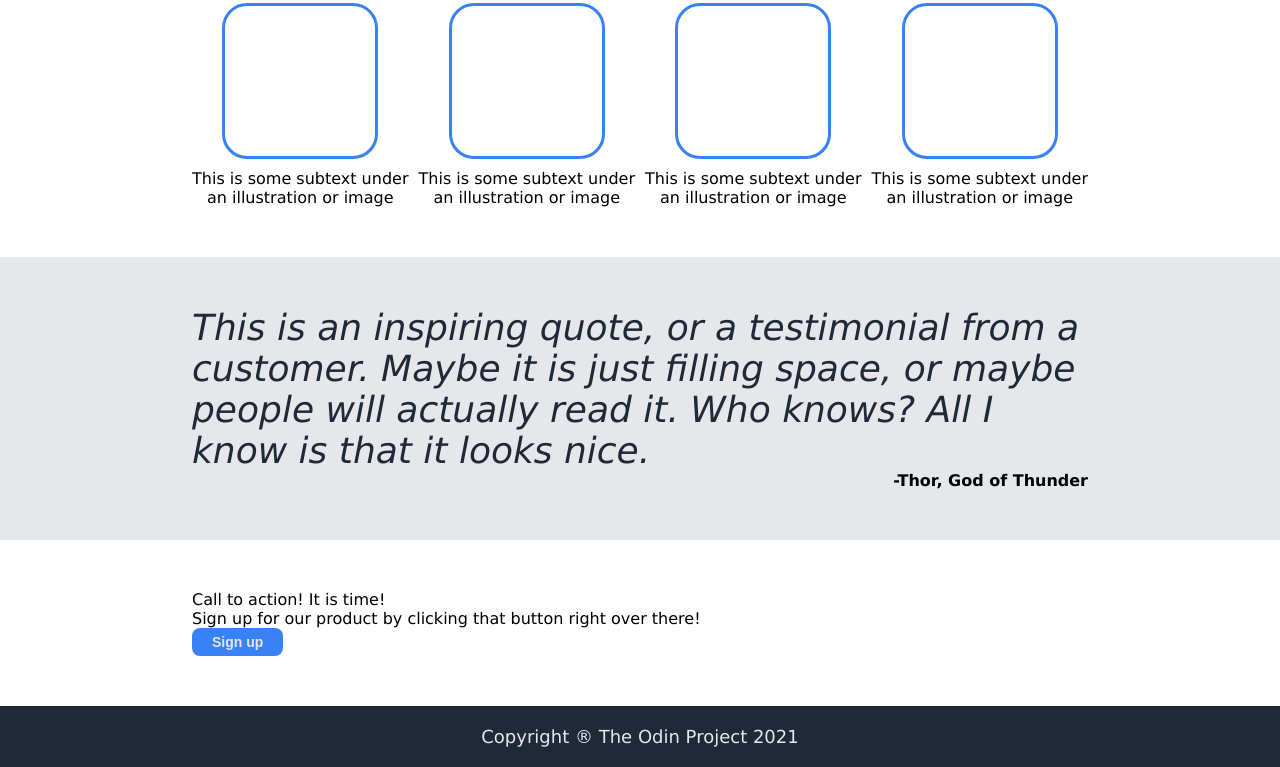
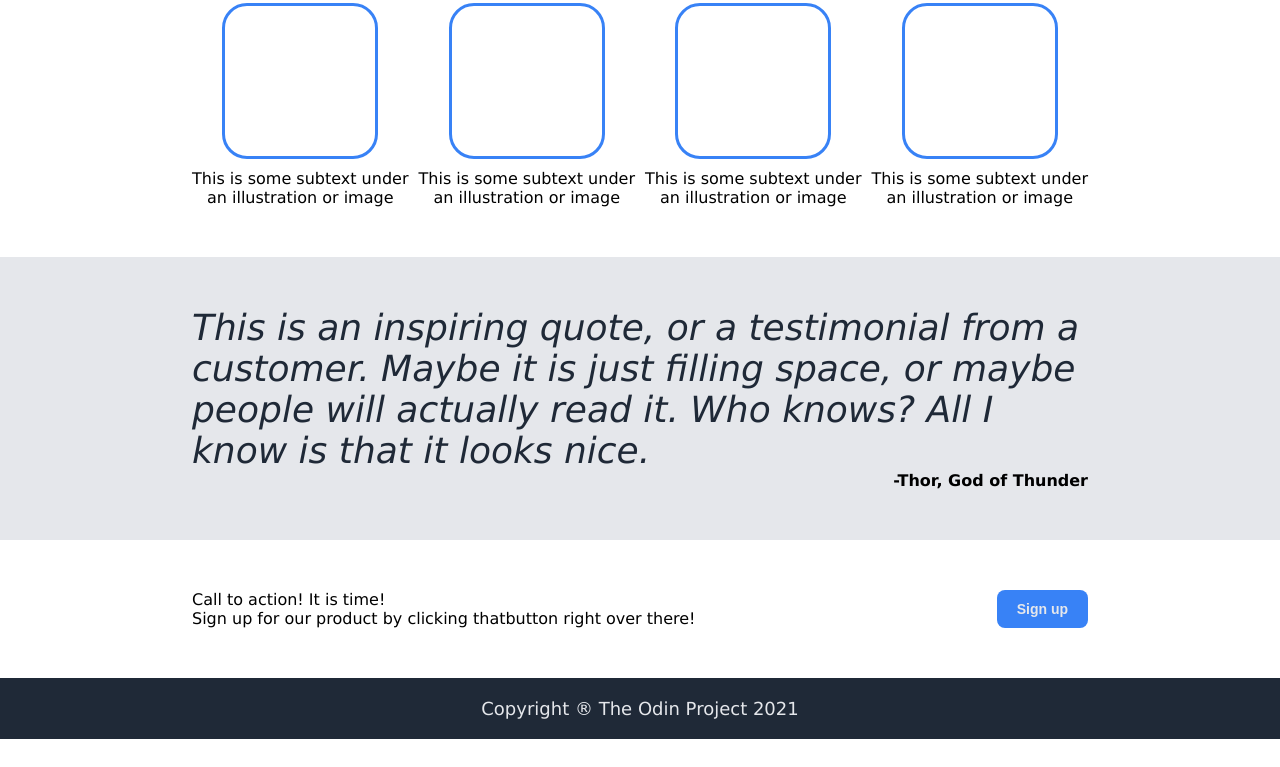
Before and after one commit to aliaizad72/landing-page, a plain HTML site: page index.html in a window 1280 px wide. Shown: the part 661-1428 px from the top of the page. After the commit the page ends 1400 px from the top, so only its background shows below. Drawn offline with Linux system fonts and the light colour scheme.

Commit message:
Delete redundant blue box div

```diff
--- a/index.html
+++ b/index.html
@@ -81,15 +81,13 @@
         </div>
     </div>
     <div class="content-4">
-        <div class="blue-box">
-            <div class="sign-up-ask">
-                Call to action! It is time! <br>
-                Sign up for our product by clicking that button right over there!
-            </div>
-            <button>
-                Sign up
-            </button>
+        <div class="sign-up-ask">
+            Call to action! It is time! <br>
+            Sign up for our product by clicking thatbutton right over there!
         </div>
+        <button>
+            Sign up
+        </button>
     </div>
     <div class="footer">
         Copyright &reg; The Odin Project 2021
--- a/styles.css
+++ b/styles.css
@@ -143,3 +143,7 @@ button {
     text-align: end;
     font-weight: bold;
 }
+
+.content-4 {
+    justify-content: space-between;
+}
```
